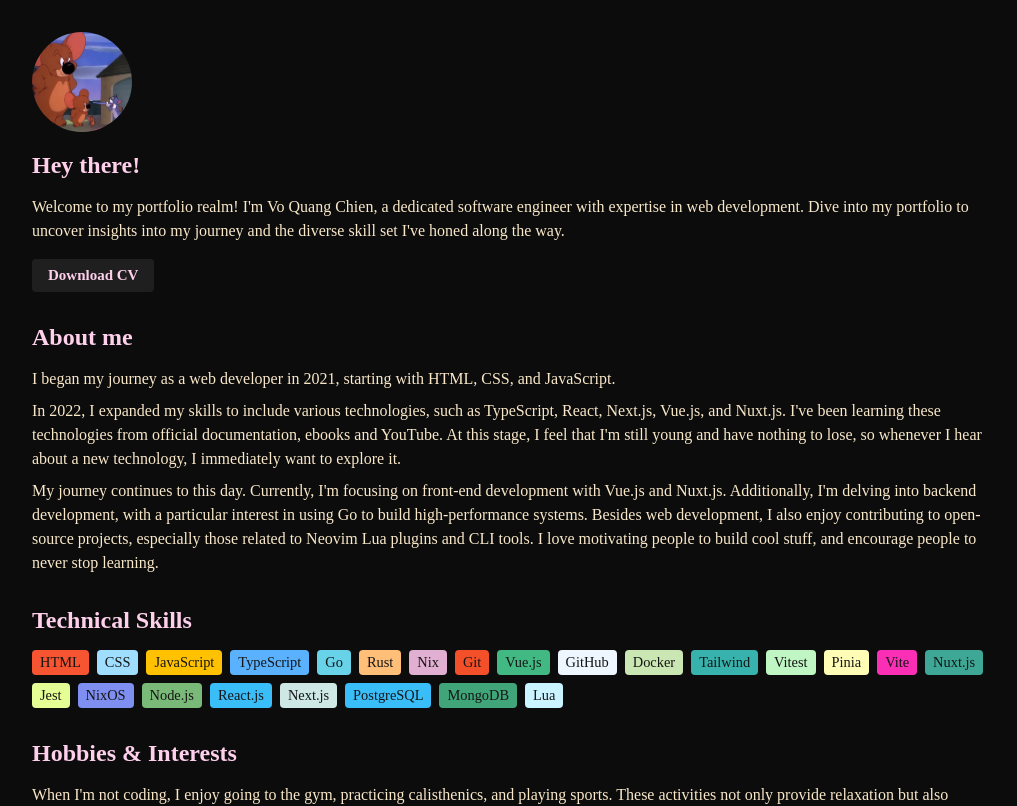
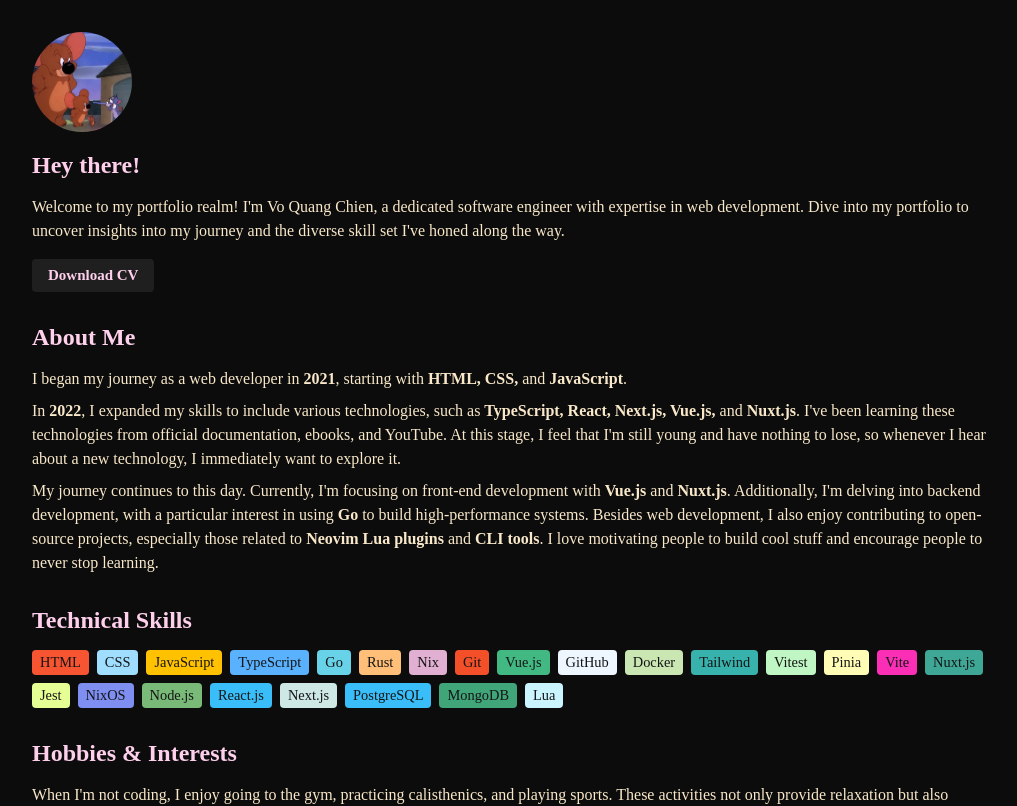
Before and after one commit to 2giosangmitom/2giosangmitom.github.io, a Vue app: page / in a window 1280 px wide. Shown: the top 806 px of the page, without its empty margins (16-1033 px from the left). Built offline with nearby package versions, Linux system fonts and the light colour scheme.

Commit message:
feat(about): update style

```diff
--- a/src/components/TheAbout.vue
+++ b/src/components/TheAbout.vue
@@ -1,24 +1,28 @@
 <template>
   <section id="about">
-    <h2 class="section-title">About me</h2>
+    <h2 class="section-title">About Me</h2>
     <p>
-      I began my journey as a web developer in 2021, starting with HTML, CSS,
-      and JavaScript.
+      I began my journey as a web developer in <strong>2021</strong>, starting
+      with <strong>HTML, CSS,</strong> and <strong>JavaScript</strong>.
     </p>
     <p>
-      In 2022, I expanded my skills to include various technologies, such as
-      TypeScript, React, Next.js, Vue.js, and Nuxt.js. I've been learning these
-      technologies from official documentation, ebooks and YouTube. At this
-      stage, I feel that I'm still young and have nothing to lose, so whenever I
-      hear about a new technology, I immediately want to explore it.
+      In <strong>2022</strong>, I expanded my skills to include various
+      technologies, such as
+      <strong>TypeScript, React, Next.js, Vue.js,</strong> and
+      <strong>Nuxt.js</strong>. I've been learning these technologies from
+      official documentation, ebooks, and YouTube. At this stage, I feel that
+      I'm still young and have nothing to lose, so whenever I hear about a new
+      technology, I immediately want to explore it.
     </p>
     <p>
       My journey continues to this day. Currently, I'm focusing on front-end
-      development with Vue.js and Nuxt.js. Additionally, I'm delving into
-      backend development, with a particular interest in using Go to build
-      high-performance systems. Besides web development, I also enjoy
-      contributing to open-source projects, especially those related to Neovim
-      Lua plugins and CLI tools. I love motivating people to build cool stuff,
+      development with
+      <strong>Vue.js</strong> and <strong>Nuxt.js</strong>. Additionally, I'm
+      delving into backend development, with a particular interest in using
+      <strong>Go</strong> to build high-performance systems. Besides web
+      development, I also enjoy contributing to open-source projects, especially
+      those related to <strong>Neovim Lua plugins</strong> and
+      <strong>CLI tools</strong>. I love motivating people to build cool stuff
       and encourage people to never stop learning.
     </p>
   </section>
```
